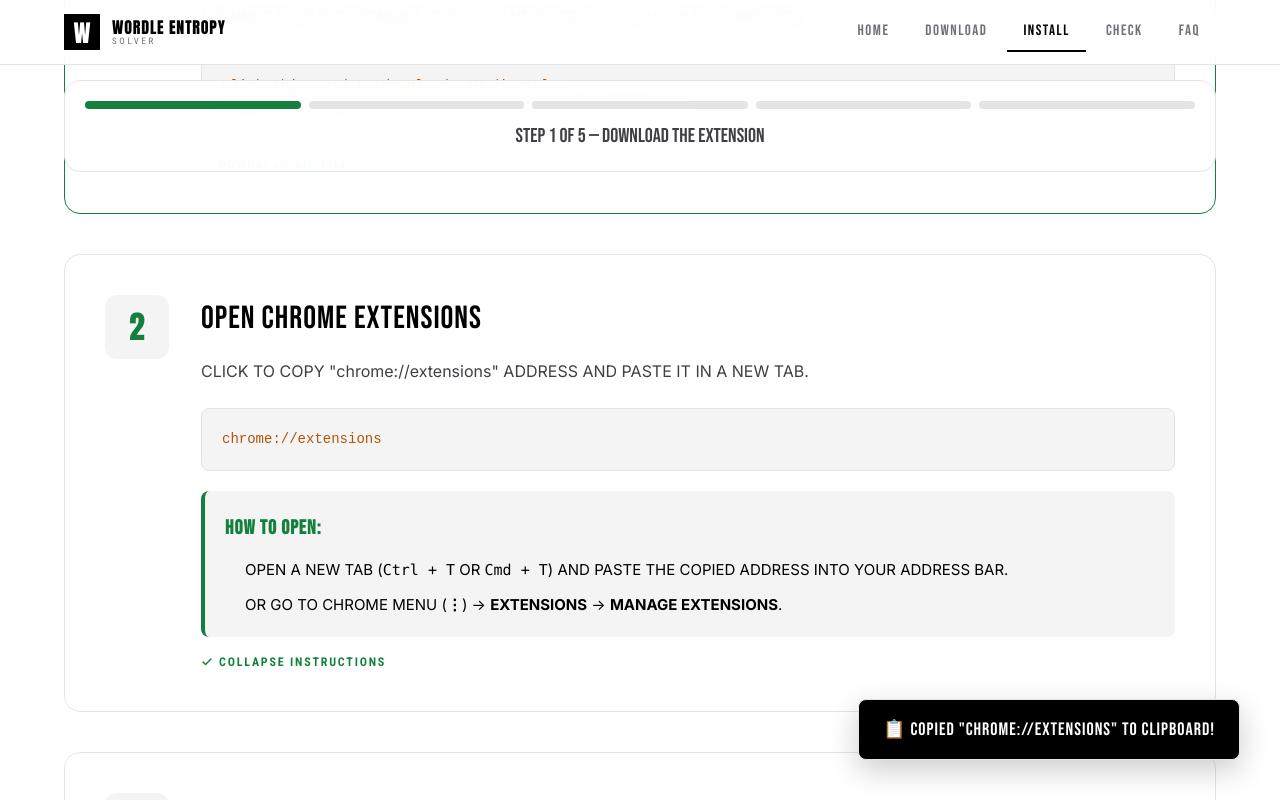
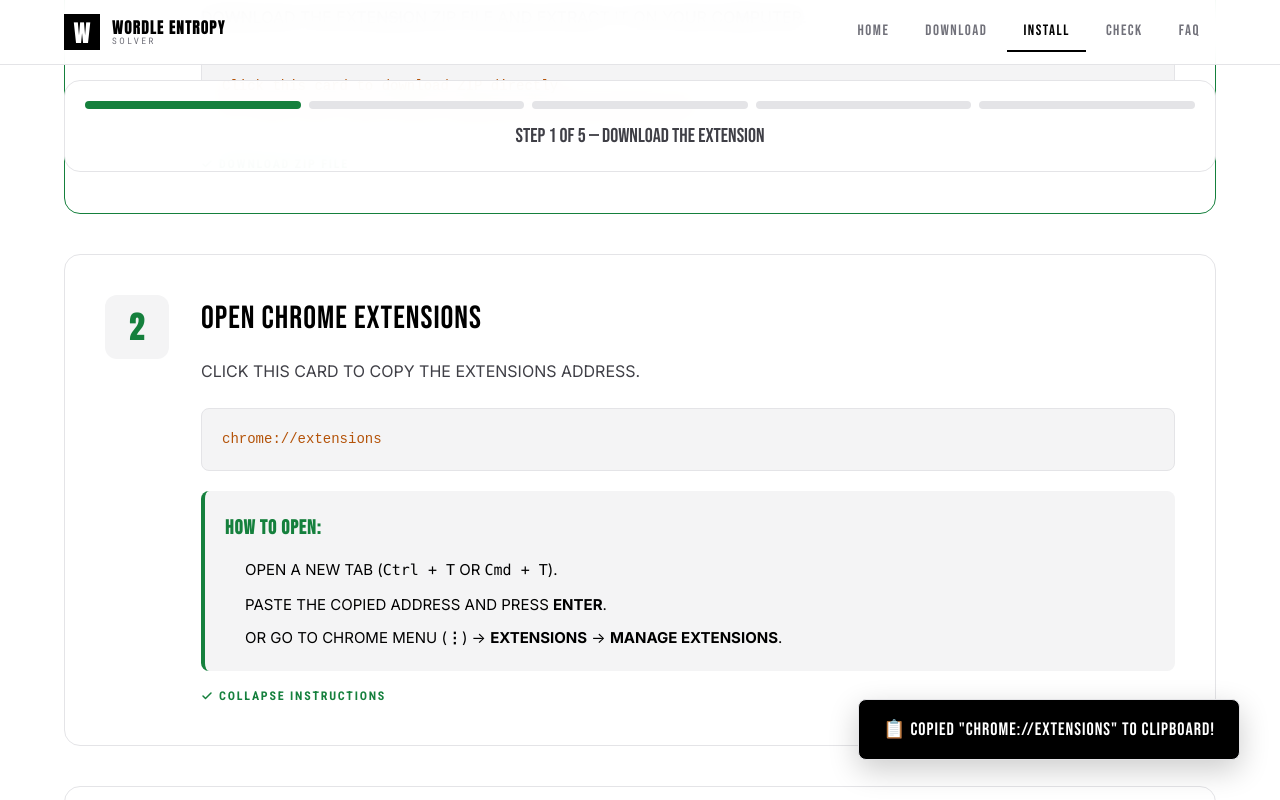
Before and after one commit to naitaj/wordle, a React (Vite) app: page /install in a window 1280 px wide. Both pictures are taken after a click on the element 416 px from the left and 424 px from the top of the page. Shown: the part 639-1439 px from the top of the page. Built offline with nearby package versions, Linux system fonts and the light colour scheme.

Commit message:
Refine Card 2 description and instructions to be punchy and non-repetitive

```diff
--- a/src/pages/InstallGuidePage.tsx
+++ b/src/pages/InstallGuidePage.tsx
@@ -85,7 +85,7 @@ export const InstallGuidePage = () => {
     {
       id: 2,
       title: 'OPEN CHROME EXTENSIONS',
-      desc: 'CLICK TO COPY "chrome://extensions" ADDRESS AND PASTE IT IN A NEW TAB.',
+      desc: 'CLICK THIS CARD TO COPY THE EXTENSIONS ADDRESS.',
       code: 'chrome://extensions',
       actionLabel: 'VIEW INSTRUCTIONS'
     },
@@ -379,7 +379,8 @@ export const InstallGuidePage = () => {
                       HOW TO OPEN:
                     </div>
                     <ol style={{ margin: 0, paddingLeft: '20px', display: 'flex', flexDirection: 'column', gap: '8px' }}>
-                      <li>OPEN A NEW TAB (<code>Ctrl + T</code> OR <code>Cmd + T</code>) AND PASTE THE COPIED ADDRESS INTO YOUR ADDRESS BAR.</li>
+                      <li>OPEN A NEW TAB (<code>Ctrl + T</code> OR <code>Cmd + T</code>).</li>
+                      <li>PASTE THE COPIED ADDRESS AND PRESS <strong>ENTER</strong>.</li>
                       <li>OR GO TO CHROME MENU (<strong>⋮</strong>) → <strong>EXTENSIONS</strong> → <strong>MANAGE EXTENSIONS</strong>.</li>
                     </ol>
                   </motion.div>
```
